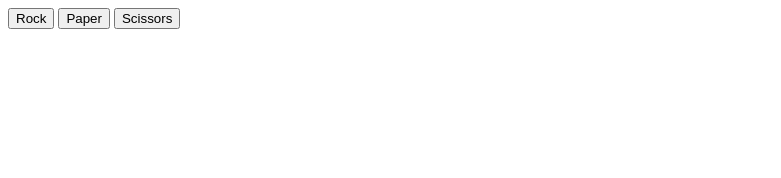
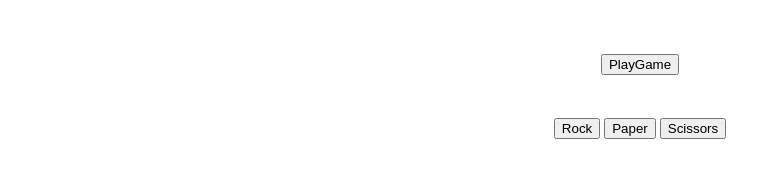
Before and after one commit to byoo0326-spec/Rock-Paper-Scissors, a plain HTML site: page index.html in a window 1280 px wide. Shown: the whole page, without its empty margins (0-781 px from the left). Drawn offline with Linux system fonts and the light colour scheme.

Commit message:
Foundations: - Created necessary basic functions - Wrote some GUI in html and css

```diff
--- a/index.html
+++ b/index.html
@@ -5,12 +5,18 @@
     <meta charset="UTF-8">
     <meta name="viewport" content="width=device-width, initial-scale=1.0">
     <title>RPS</title>
+    <link href="main.css" , rel="stylesheet">
 </head>
 
 <body>
-    <button class="Rock">Rock</button>
-    <button class="Paper">Paper</button>
-    <button class="Scissors">Scissors</button>
+    <div class="options">
+        <h1><button id="Game">PlayGame</button></h1>
+
+        <button id="Rock">Rock</button>
+        <button id="Paper">Paper</button>
+        <button id="Scissors">Scissors</button>
+
+    </div>
     <script src="RPS.js"></script>
 </body>
 
--- a/main.css
+++ b/main.css
@@ -0,0 +1,10 @@
+.options {
+    font-weight: bold;
+    background-color: white;
+    text-align: center;
+}
+
+h1 {
+    font-size: 30px;
+    padding: 22px;
+}
```
